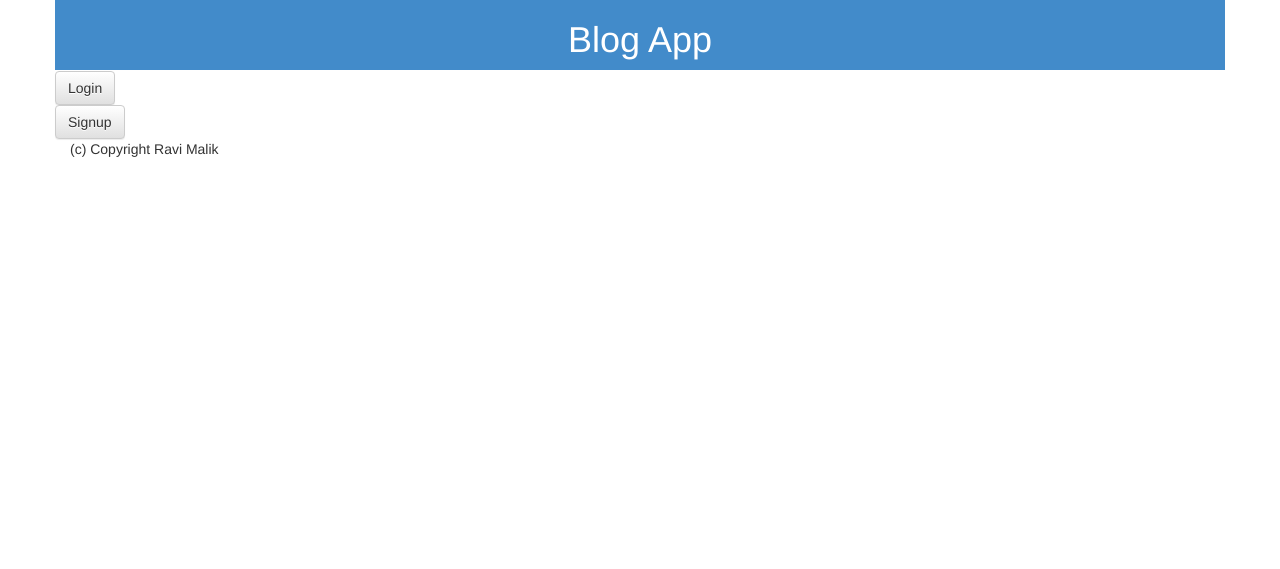
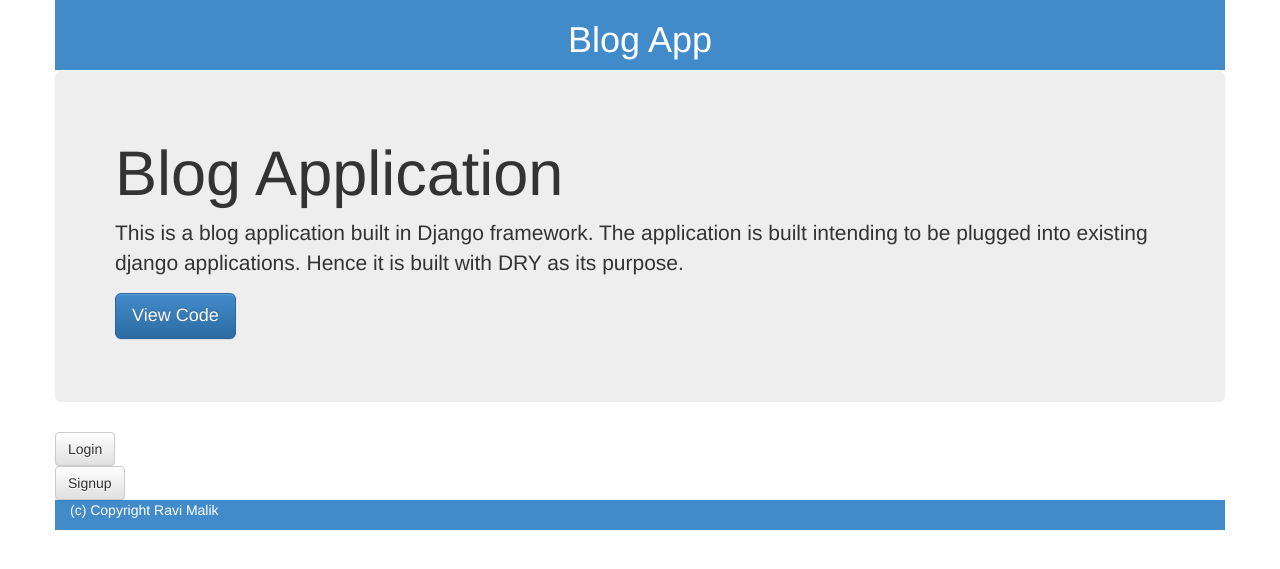
Before and after one commit to ravimalik20/blogApp, a Django app: template blog/templates/blog_home.html in a window 1280 px wide. Shown: the top 569 px of the page. Run offline with Django 3.2, Linux system fonts and the light colour scheme; the template is opened without the code that fills it, so the values that code supplies are empty; some libraries are stand-ins or nearby versions.

Commit message:
Updated the design of Blog Home Page.
Updated the Blog Home Page design. Added a bootstrap jumbotron which shows the
intention of the project and provides a link to the github page of the project.
Updations in base.html template is also made. Footer is now more prominent.

```diff
--- a/blog/templates/base.html
+++ b/blog/templates/base.html
@@ -55,7 +55,7 @@
 				{%endblock%}
 			</div>
 
-			<div class="footer row">
+			<div class="footer row bg-primary">
 				<div class="col-xs-12 col-sm-12 col-md-12 col-lg-12">
 				{%block footer%}
 					<p>(c) Copyright Ravi Malik</p>
--- a/blog/templates/blog_home.html
+++ b/blog/templates/blog_home.html
@@ -5,6 +5,16 @@
 {%endblock%}
 
 {%block body_container%}
+	<div class="jumbotron">
+		<h1>Blog Application</h1>
+		<p>
+		This is a blog application built in Django framework.
+		The application is built intending to be plugged into existing
+		django applications. Hence it is built with DRY as its purpose.
+		</p>
+		<p><a target = "_blank" class = "btn btn-primary btn-lg" href="https://github.com/ravimalik20/blogApp">View Code</a></p>
+	</div>
+
 	{%if user.is_authenticated%}
 		Welcome {{user.username}}. Wanna go to your
 		<a href="/blog/{{user.username}}/" class="btn btn-default">homepage</a><br />
```
